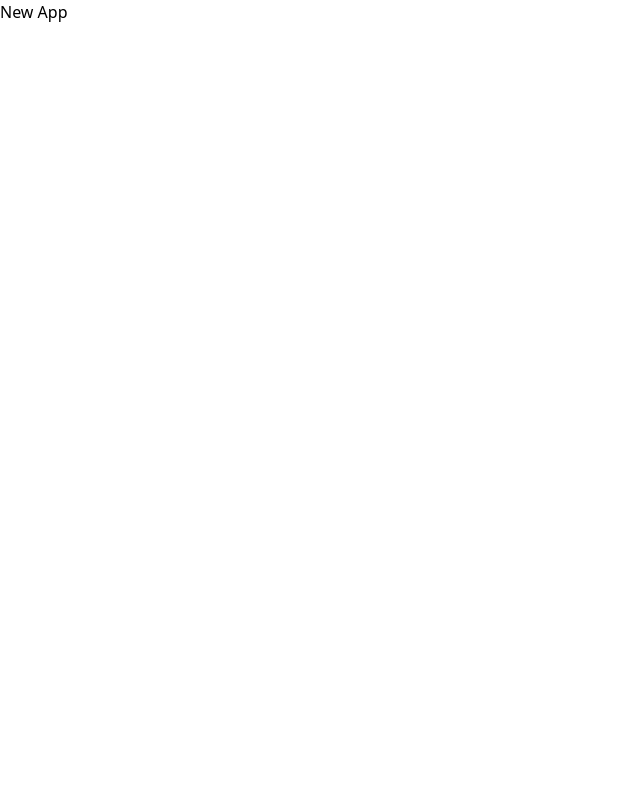
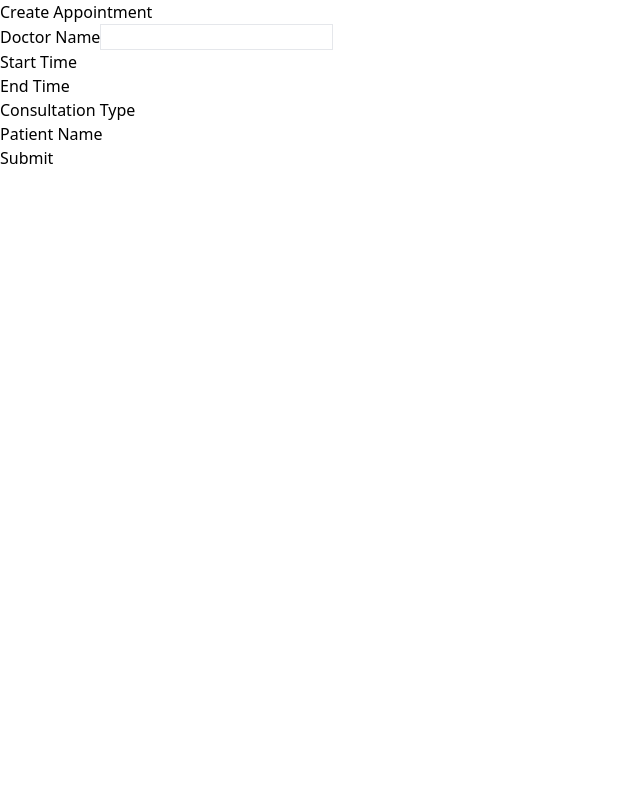
Before and after one commit to garbhagudi/next-appointment-center, a Next.js app: page /appointments/new in a window 1280 px wide. Shown: the top 800 px of the page, without its empty margins (0-640 px from the left). Built offline with nearby package versions, Linux system fonts and the light colour scheme; a web font is replaced by a local one.

Commit message:
db yet to be fixed

```diff
--- a/package.json
+++ b/package.json
@@ -17,6 +17,7 @@
     "@types/node": "20.2.5",
     "@types/react": "^18.2.9",
     "@types/react-dom": "18.2.4",
+    "apollo-server-micro": "^3.12.0",
     "autoprefixer": "10.4.14",
     "axios": "^1.4.0",
     "dotenv": "^16.1.4",
--- a/src/lib/mongodb.ts
+++ b/src/lib/mongodb.ts
@@ -1,10 +1,12 @@
-import { MongoClient } from "mongodb";
+import { MongoClient, Db } from "mongodb";
 
 const uri =
   "mongodb+srv://GarbhaGudi:4rFng94CuIwucPxO@cluster0.z3cxvrc.mongodb.net/?retryWrites=true&w=majority";
 const options = {};
 
-let client;
+let client: MongoClient;
+let cachedClient: MongoClient;
+let cachedDb: Db;
 let clientPromise: Promise<MongoClient>;
 
 if (process.env.NODE_ENV === "development") {
@@ -23,6 +25,9 @@ if (process.env.NODE_ENV === "development") {
   // In production mode, it's best to not use a global variable.
   client = new MongoClient(uri, options);
   clientPromise = client.connect();
+  const db = client.db();
+  cachedClient = client;
+  cachedDb = db;
 }
 
 // Export a module-scoped MongoClient promise. By doing this in a
--- a/src/pages/api/appointments.ts
+++ /dev/null
@@ -1,20 +0,0 @@
-import clientPromise from "@/lib/mongodb";
-
-const Movieslist = async (req: Request, res: Response) => {
-  try {
-    const client = await clientPromise;
-    const db = client.db("sample_mflix");
-    const movies = await db
-      .collection("movies")
-      .find({})
-      .sort({ metaCritic: -1 })
-      .limit(10)
-      .toArray();
-    res.json();
-    console.log(movies);
-  } catch (error) {
-    console.error(error);
-  }
-};
-
-export default Movieslist;
--- /dev/null
+++ b/src/pages/api/appointments/index.ts
@@ -0,0 +1,58 @@
+import clientPromise from "@/lib/mongodb";
+import { NextApiRequest, NextApiResponse } from "next";
+
+export default async function Appointmenthandler(
+  req: NextApiRequest,
+  res: NextApiResponse
+) {
+  const client = await clientPromise;
+  const db = await client.db();
+
+  if (req.method === "GET") {
+    try {
+      const appointments = await db
+        .collection("GG-Appointment.Appointment_DB")
+        .find({})
+        .toArray();
+      res.status(200).json(appointments);
+    } catch (error) {
+      res.status(500).json({ message: "Error retrieving appointments" });
+    }
+  } else {
+    res.status(405).json({ message: "Method not allowed" });
+  }
+
+  if (req.method === "POST") {
+    try {
+      const {
+        Doctor_Name,
+        Start_Time,
+        End_Time,
+        Consultation_Type,
+        Patient_Name,
+      } = req.body;
+
+      // Perform any necessary validation or data manipulation before inserting into the database
+
+      const appointment = {
+        Doctor_Name,
+        Start_Time,
+        End_Time,
+        Consultation_Type,
+        Patient_Name,
+      };
+
+      const result = await db.collection("appointments").insertOne(appointment);
+      const insertedId = result.insertedId;
+
+      const insertedAppointment = await db
+        .collection("GG-Appointment.Appointment_DB")
+        .findOne({ _id: insertedId });
+      res.status(201).json(insertedAppointment);
+    } catch (error) {
+      res.status(500).json({ message: "Error creating appointment" });
+    }
+  } else {
+    res.status(405).json({ message: "Method not allowed" });
+  }
+}
--- a/src/pages/appointments/new.tsx
+++ b/src/pages/appointments/new.tsx
@@ -1,7 +1,96 @@
-import React from "react";
+import React, { useState } from "react";
 
-const NewApp = () => {
-  return <div>New App</div>;
+const AppointmentForm = () => {
+  const [doctorName, setDoctorName] = useState("");
+  const [startTime, setStartTime] = useState("");
+  const [endTime, setEndTime] = useState("");
+  const [consultationType, setConsultationType] = useState("");
+  const [patientName, setPatientName] = useState("");
+
+  const handleSubmit = async (e: React.FormEvent) => {
+    e.preventDefault();
+
+    const formData = {
+      Doctor_Name: doctorName,
+      Start_Time: startTime,
+      End_Time: endTime,
+      Consultation_Type: consultationType,
+      Patient_Name: patientName,
+    };
+
+    try {
+      const response = await fetch("/api/appointments", {
+        method: "POST",
+        headers: {
+          "Content-Type": "application/json",
+        },
+        body: JSON.stringify(formData),
+      });
+
+      if (response.ok) {
+        alert("Appointment created successfully");
+      } else {
+        // Handle failed submission, e.g., show error message
+      }
+    } catch (error) {
+      alert("An unexpected error occurred");
+    }
+  };
+
+  return (
+    <div>
+      <h1>Create Appointment</h1>
+      <form onSubmit={handleSubmit}>
+        <div>
+          <label htmlFor="doctorName">Doctor Name</label>
+          <input
+            type="text"
+            id="doctorName"
+            className="border border-gray-200"
+            value={doctorName}
+            onChange={(e) => setDoctorName(e.target.value)}
+          />
+        </div>
+        <div>
+          <label htmlFor="startTime">Start Time</label>
+          <input
+            type="text"
+            id="startTime"
+            value={startTime}
+            onChange={(e) => setStartTime(e.target.value)}
+          />
+        </div>
+        <div>
+          <label htmlFor="endTime">End Time</label>
+          <input
+            type="text"
+            id="endTime"
+            value={endTime}
+            onChange={(e) => setEndTime(e.target.value)}
+          />
+        </div>
+        <div>
+          <label htmlFor="consultationType">Consultation Type</label>
+          <input
+            type="text"
+            id="consultationType"
+            value={consultationType}
+            onChange={(e) => setConsultationType(e.target.value)}
+          />
+        </div>
+        <div>
+          <label htmlFor="patientName">Patient Name</label>
+          <input
+            type="text"
+            id="patientName"
+            value={patientName}
+            onChange={(e) => setPatientName(e.target.value)}
+          />
+        </div>
+        <button type="submit">Submit</button>
+      </form>
+    </div>
+  );
 };
 
-export default NewApp;
+export default AppointmentForm;
```
Also changed, not shown: 1 other file (tests, documents, lock files or other folders).
